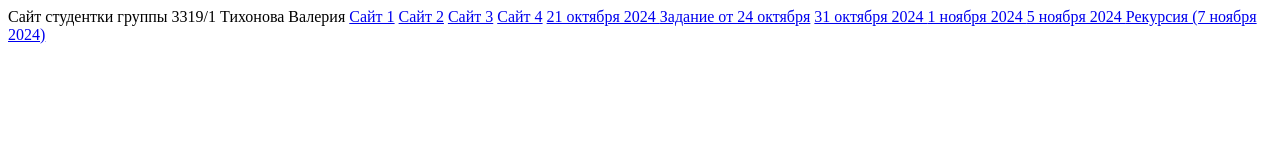
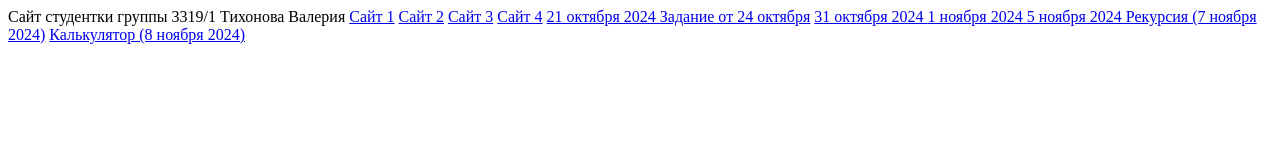
Before and after one commit to hanniemeow/hanniemeow.github.io, a plain HTML site: page index.html in a window 1280 px wide. Drawn offline with Linux system fonts and the light colour scheme.

Commit message:
Update index.html

```diff
--- a/index.html
+++ b/index.html
@@ -17,5 +17,6 @@
     <a href='01nov24.html'>1 ноября 2024 </a>
     <a href='05nov24.html'>5 ноября 2024 </a>
     <a href='07nov24.html'>Рекурсия (7 ноября 2024)</a>
+    <a href='08nov24.html'>Калькулятор (8 ноября 2024)</a>
 </body>
 </html>
```
